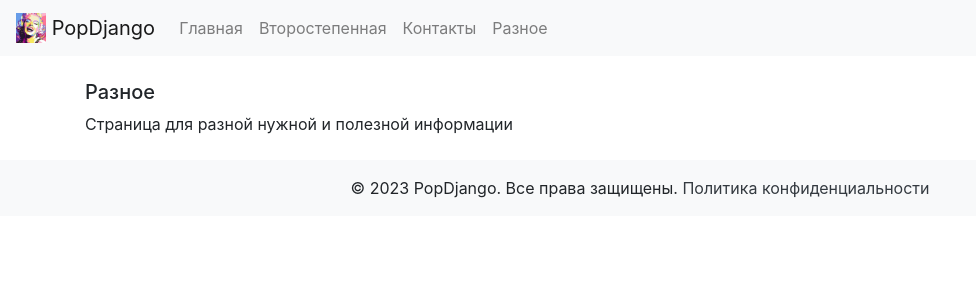
After one commit to elenaproulova/DjangProject1, a Django app: page /test in a window 1280 px wide. The commit adds this page. Shown: the top 300 px of the page, without its empty margins (0-976 px from the left). Run offline with Django 5.2, Linux system fonts and the light colour scheme; some libraries are stand-ins or nearby versions.

Commit message:
finish hw

```diff
--- a/DJproject1/main/templates/main/footer.html
+++ b/DJproject1/main/templates/main/footer.html
@@ -1,3 +1,4 @@
+
 <footer class="bg-light text-center text-lg-start mt-4">
     <div class="text-center p-3">
         © 2023 PopDjango. Все права защищены.
--- a/DJproject1/main/templates/main/index.html
+++ b/DJproject1/main/templates/main/index.html
@@ -6,5 +6,5 @@
 
 
 {% block content %}
-    <h1>Добро пожаловать на сайт {{caption}}</h1>
+    <h1>Добро пожаловать на сайт {{caption}}!</h1>
 {% endblock %}
--- a/DJproject1/main/templates/main/layoute.html
+++ b/DJproject1/main/templates/main/layoute.html
@@ -14,14 +14,14 @@
 </head>
 <body>
 
-    {% include 'menu.html' %}
+    {% include 'main/menu.html' %}
 
     <main class="container mt-4">
         {% block content %}
         {% endblock %}
     </main>
 
-    {% include 'footer.html' %}
+    {% include 'main/footer.html' %}
 
     <script src="https://code.jquery.com/jquery-3.5.1.slim.min.js"></script>
     <script src="https://cdn.jsdelivr.net/npm/@popperjs/core@2.9.3/dist/umd/popper.min.js"></script>
--- a/DJproject1/main/templates/main/menu.html
+++ b/DJproject1/main/templates/main/menu.html
@@ -1,3 +1,5 @@
+{% load static %}
+
 <nav class="navbar navbar-expand-lg navbar-light bg-light">
     <a class="navbar-brand" href="#">
         <img src="{% static 'main/img/logo_dj.jpg' %}" alt="PopDjango" width="30" height="30" class="d-inline-block align-top">
@@ -9,10 +11,16 @@
     <div class="collapse navbar-collapse" id="navbarNav">
         <ul class="navbar-nav">
             <li class="nav-item">
-                <a class="nav-link" href="#">Главная</a>
+                <a class="nav-link" href="{% url 'home' %}">Главная</a>
             </li>
             <li class="nav-item">
-                <a class="nav-link" href="#">Второстепенная</a>
+                <a class="nav-link" href="{% url 'page2' %}">Второстепенная</a>
+            </li>
+            <li class="nav-item">
+                <a class="nav-link" href="{% url 'page3' %}">Контакты</a>
+            </li>
+            <li class="nav-item">
+                <a class="nav-link" href="{% url 'page4' %}">Разное</a>
             </li>
         </ul>
     </div>
--- /dev/null
+++ b/DJproject1/main/templates/main/test.html
@@ -0,0 +1,11 @@
+{% extends 'main/layoute.html' %}
+
+{% block title %}
+    <title>Разное</title>
+{% endblock %}
+
+
+{% block content%}
+    <h5>Разное</h5>
+    <p> Страница для разной нужной и полезной информации </p>
+{% endblock %}
--- a/DJproject1/main/urls.py
+++ b/DJproject1/main/urls.py
@@ -4,6 +4,6 @@ from . import views
 urlpatterns = [
     path('', views.index, name='home'),
     path('new', views.new, name='page2'),
-#    path('data', views.data),
-#    path('test', views.test)
+    path('contact', views.contact, name='page3'),
+    path('test', views.test, name='page4')
 ]
--- a/DJproject1/main/views.py
+++ b/DJproject1/main/views.py
@@ -7,13 +7,13 @@ def index(request):
     data = {
         'caption': "PopDjango"
     }
-    return render(request,'main/index.html')
+    return render(request,'main/index.html', data)
 
 def new(request):
     return render(request,'main/new.html')
 
-#def data(request):
-#    return render(request,)
+def contact(request):
+    return render(request,'main/contact.html')
 
-#def test(request):
-#    return render(request, )
+def test(request):
+    return render(request, 'main/test.html' )
```
Also changed, not shown: DJproject1/main/templates/main/contact.html (added, +11 -0 lines).
